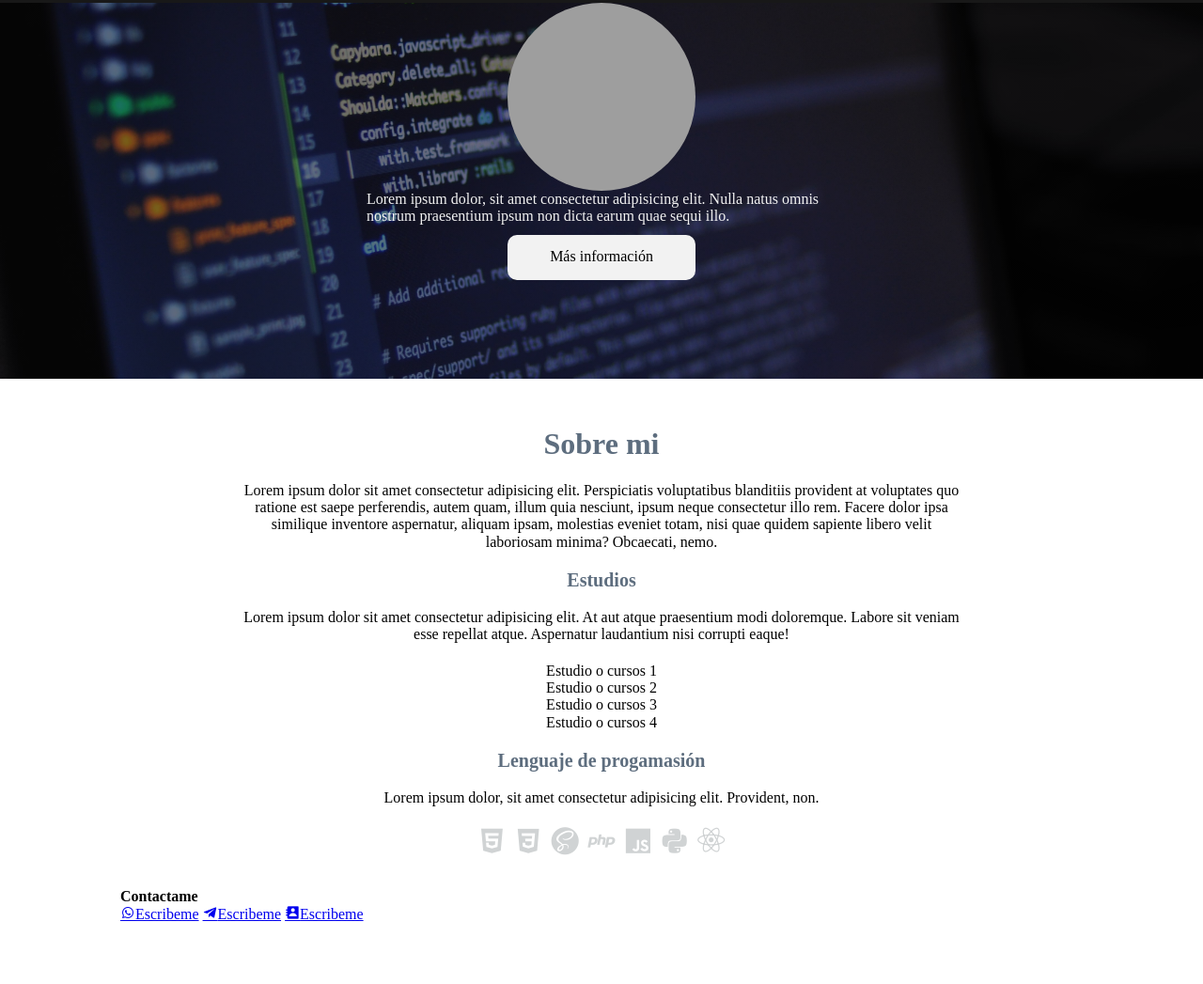
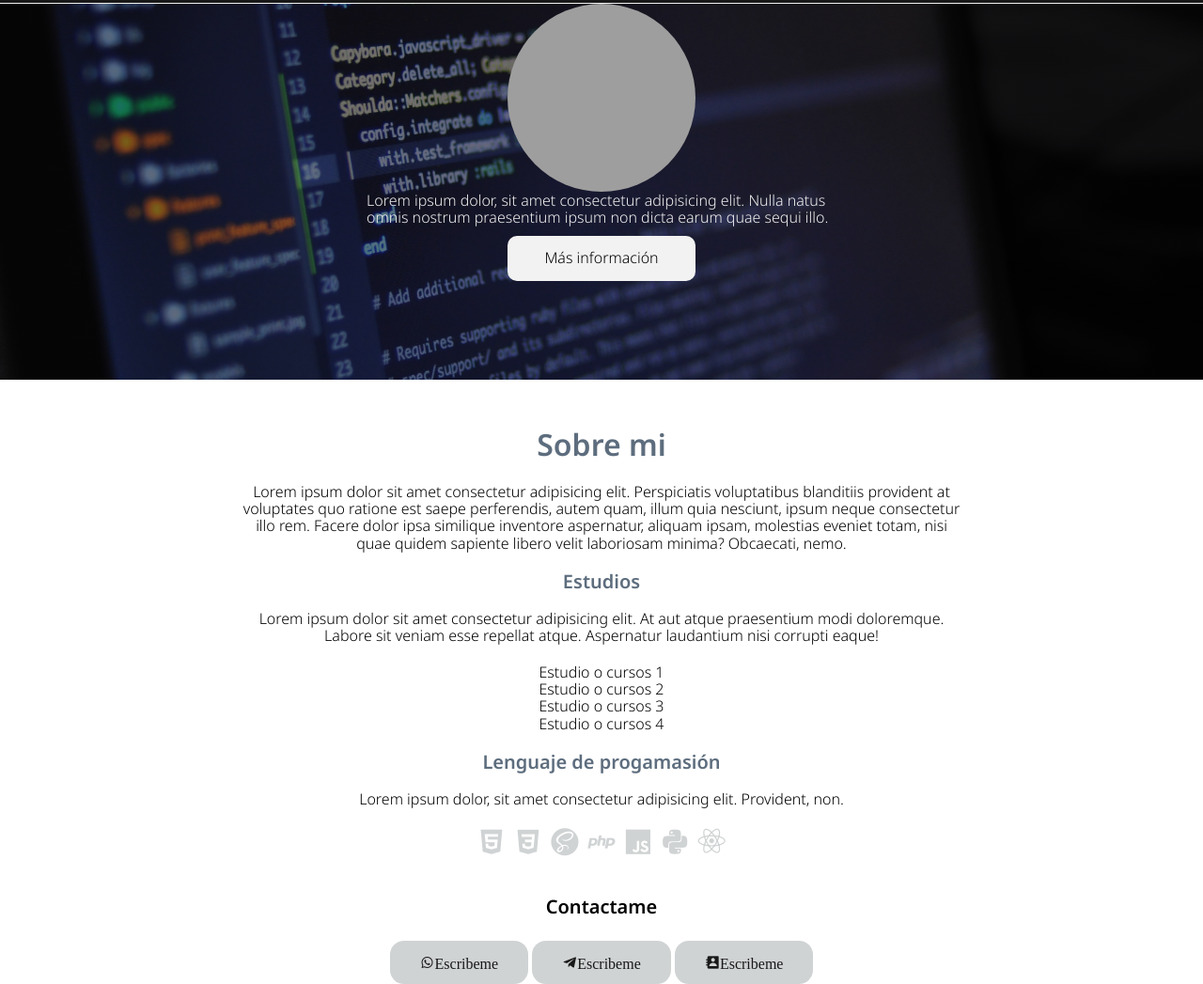
Before and after one commit to Angelo94a/portafolio, a plain HTML site: page index.html in a window 1280 px wide. Shown: the part 67-1114 px from the top of the page at 94% size. Before the commit the page ends 1050 px from the top, so only its background shows below. Drawn offline with nearby package versions, Linux system fonts and the light colour scheme; grey boxes are pictures that could not be loaded.

Commit message:
actualizando estilos

```diff
--- a/app.scss
+++ b/app.scss
@@ -1,3 +1,4 @@
 @use 'components/containe';
 @use 'components/menu';
 @use 'components/main';
+@import url('https://fonts.googleapis.com/css2?family=Noto+Sans:wght@300;600&display=swap');
--- a/components/_main.scss
+++ b/components/_main.scss
@@ -1,3 +1,6 @@
+body {
+	font-family: 'Noto Sans', sans-serif;
+}
 .banner {
 	width: 100%;
 	min-height: 50vh;
@@ -32,6 +35,7 @@
 			background: #f2f2f2;
 			border-radius: 10px;
 			cursor: pointer;
+			transition: all 0.3s ease;
 			&:hover {
 				background-color: #181818;
 				color: #f2f2f2;
@@ -67,10 +71,12 @@
 	}
 	.Sobremi__card-i {
 		/* background-color: tomato; */
+		height: 1.25em;
 		flex-wrap: wrap;
 		font-size: 2.18em;
 		color: #d0d3d4;
 		cursor: pointer;
+		transition: all 0.3s ease;
 		&:hover {
 			/* font-size: 2.81em; */
 			transform: scale(1.5);
@@ -99,3 +105,31 @@
 		color: #00d8ff;
 	}
 }
+.contacto {
+	.container--contacto {
+		width: 60%;
+		display: flex;
+		flex-direction: column;
+		text-align: center;
+	}
+	.contacto__title {
+		font-size: 1.25em;
+		margin-bottom: 1.25em;
+	}
+	.contacto__btn {
+		display: inline-block;
+		flex-wrap: wrap;
+		padding: 0.93em 2rem;
+		background-color: #d0d3d4;
+		border-radius: 0.93em;
+		text-decoration: none;
+		color: #181818;
+		transition: all 0.3s ease;
+		&:hover {
+			background-color: #5d6d7e;
+			color: #f2f2f2;
+			transform: scale(0.93);
+			transition: all 0.3s ease;
+		}
+	}
+}
--- a/components/_menu.scss
+++ b/components/_menu.scss
@@ -4,6 +4,9 @@
 
 .hero {
 	width: 100%;
+	border-bottom: 0.12em solid #f2f2f2;
+	font-family: 'Noto Sans', sans-serif;
+	font-weight: 600;
 	.menu__hero {
 		height: 4.37em;
 		background-color: #181818;
```
Also changed, not shown: css/app.css.
